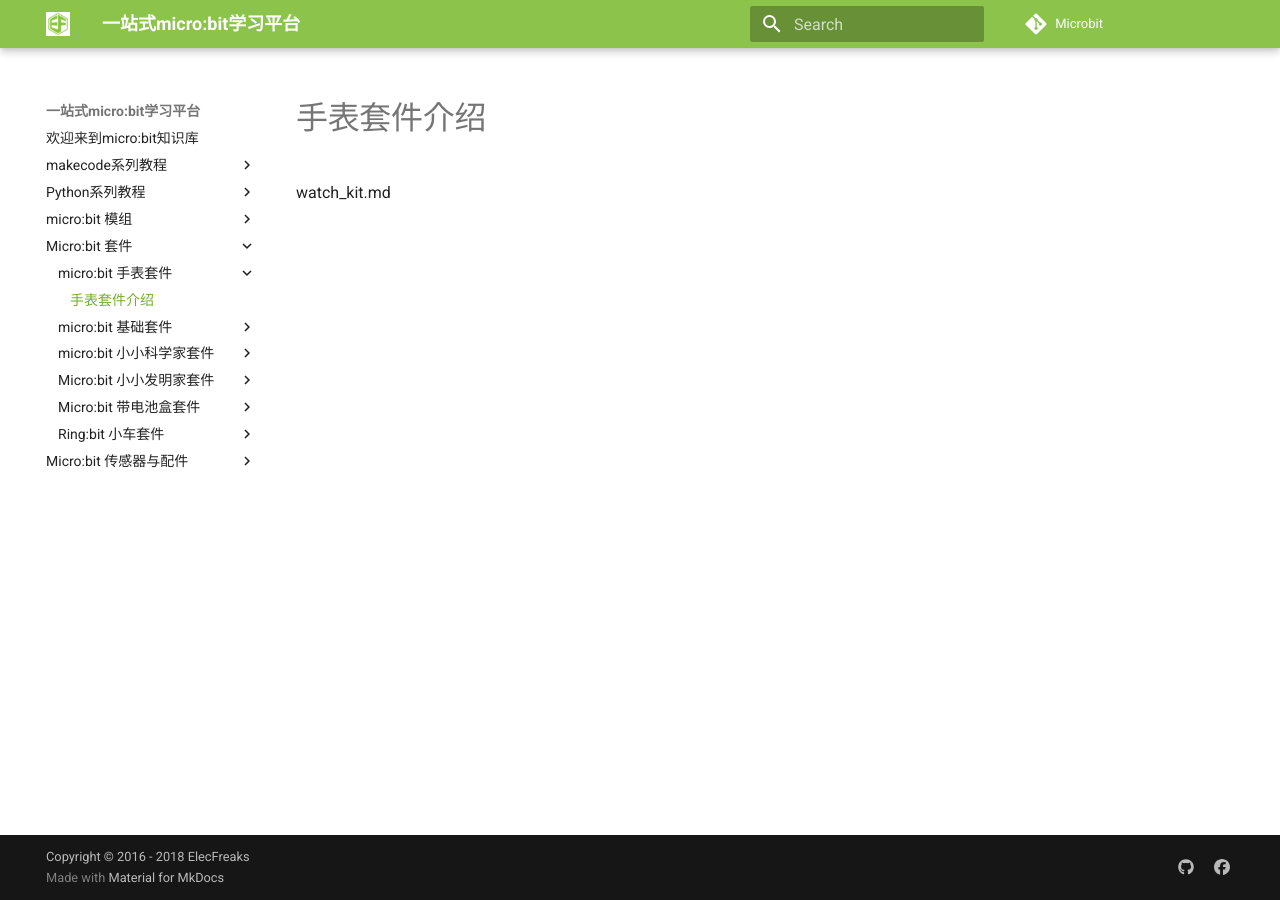
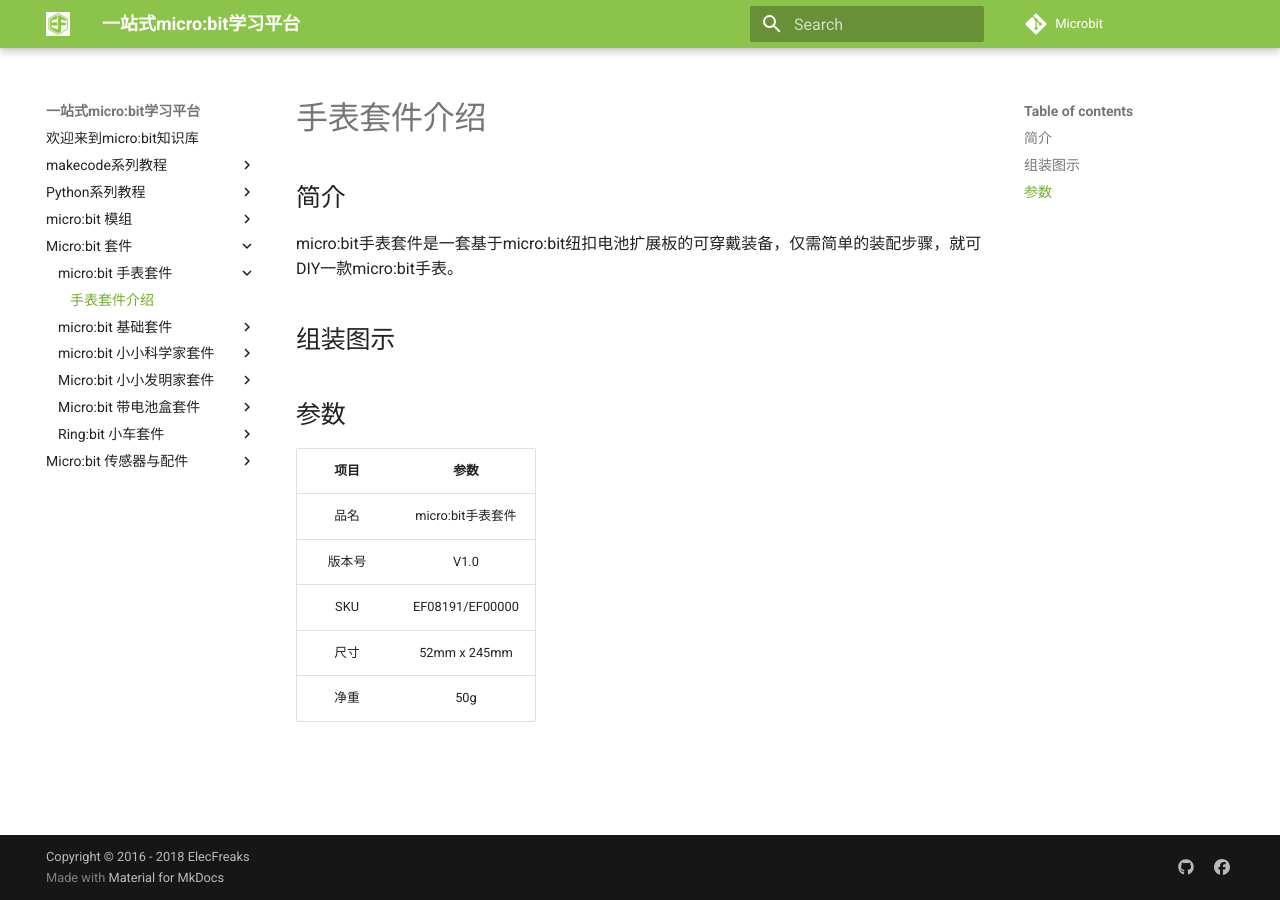
Before and after one commit to zorazeng/learn-cn, an MkDocs documentation site: the page built from docs/watch_kit.md, in a window 1280 px wide. Built offline with MkDocs 1.6.1 and Material for MkDocs 9.7.7, drawn with Linux system fonts in a browser that asks for light colours; comment, search, counter and statistics services are not loaded; old or Windows-style settings are respelled for this version of MkDocs.

Commit message:
Update watch_kit.md

```diff
--- a/docs/watch_kit.md
+++ b/docs/watch_kit.md
@@ -1 +1,13 @@
-watch_kit.md
+## 简介
+micro:bit手表套件是一套基于micro:bit纽扣电池扩展板的可穿戴装备，仅需简单的装配步骤，就可DIY一款micro:bit手表。
+
+## 组装图示
+
+## 参数
+项目 | 参数
+:-: | :-:
+品名|micro:bit手表套件
+版本号|V1.0
+SKU|EF08191/EF00000
+尺寸|52mm x 245mm
+净重|50g
```
